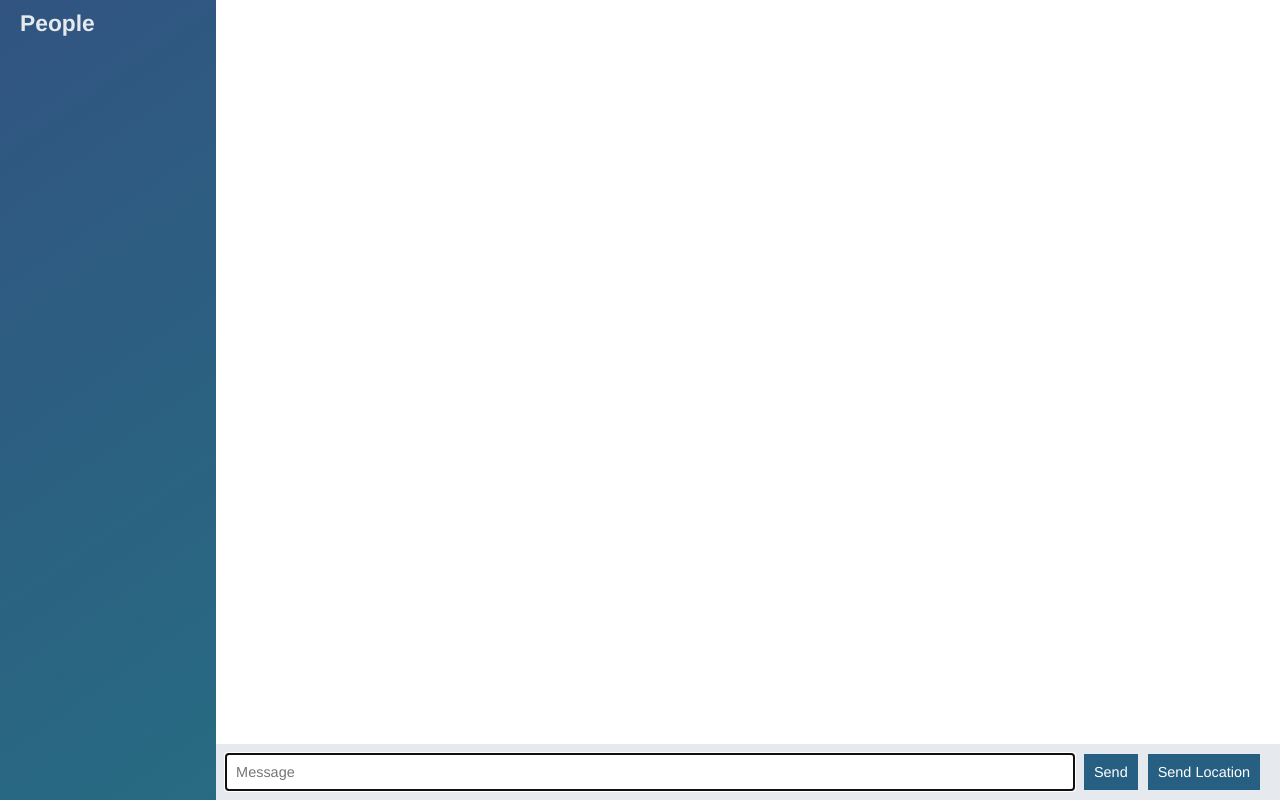
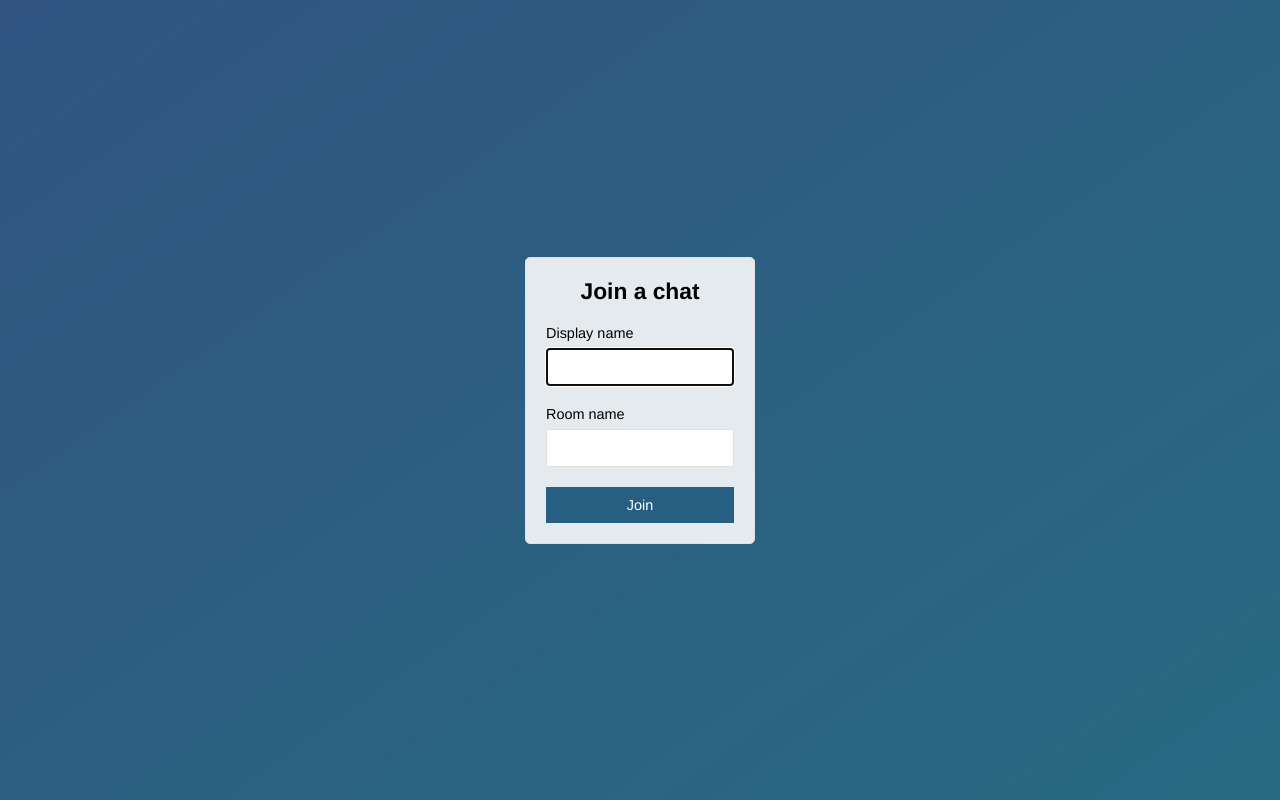
Before and after one commit to honey303/node-chat-app, a website: page public/index.html in a window 1280 px wide. Drawn offline with nearby package versions, Linux system fonts and the light colour scheme; no server answers.

Commit message:
Add join page that submits to chat.html

```diff
--- a/public/index.html
+++ b/public/index.html
@@ -1,58 +1,31 @@
 <!DOCTYPE html>
-
 <html>
     <head>
         <meta charset="utf-8">
+        <title>Join | ChatApp</title>
+        <meta name="viewport" content="width=device-width, initial-scale=1 user-scalable=no">
         <link rel="stylesheet" href="/css/styles.css">
     </head>
-    <body class="chat">
-        <div class="chat__sidebar">
-            <h3>People</h3>
-            <div id="users"></div>
+
+    <body class="centered-form">
+        <div class="centered-form__form">
+            <form action="/chat.html">
+                <div class="form-field">
+                    <h3>Join a chat</h3>
+                </div>
+                <div class="form-field">
+                    <label>Display name</label>
+                    <input name="name" type="text" autofocus />
+                </div>
+                <div class="form-field">
+                    <label>Room name</label>
+                    <input name="room" type="text" />
+                </div>
+                <div class="form-field">
+                    <button>Join</button>
+                </div>
+            </form>
         </div>
 
-        <div class="chat__main">
-            <ol id="messages" class="chat__messages"></ol>
-
-            <div class="chat__footer">
-                <form id="message-form">
-                    <input name="message" type="text" placeholder="Message"  autofocus autocomplete="off" />
-                    <button>Send</button>
-                    <button id="send-location">Send Location</button>
-                </form>
-            </div>
-        </div>
-
-        <script id="message-template" type="text/template">
-            <li class="message">
-                <div class="message__title">
-                    <h4>{{from}}</h4>
-                    <span>{{createdAt}}</span>
-                </div>
-                <div class="message__body">
-                    <p>{{text}}</p>
-                </div>
-            </li>
-        </script>
-
-        <script id="locationMessage-template" type="text/template">
-            <li class="message">
-                <div class="message__title">
-                    <h4>{{from}}</h4>
-                    <span>{{createdAt}}</span>
-                </div>
-                <div class="message__body">
-                    <p>
-                        <a href="{{link}}" target="_blank">My current location</a>
-                    </p>
-                </div>
-            </li>
-        </script>
-
-        <script src="/socket.io/socket.io.js"></script>
-        <script src="/js/libs/jquery-3.2.1.min.js"></script>
-        <script src="/js/libs/moment.js"></script>
-        <script src="/js/libs/mustache.js"></script>
-        <script src="/js/index.js"></script>
     </body>
 </html>
```
Also changed, not shown: public/chat.html (added, +60 -0 lines), public/js/chat.js (renamed from public/js/index.js).
